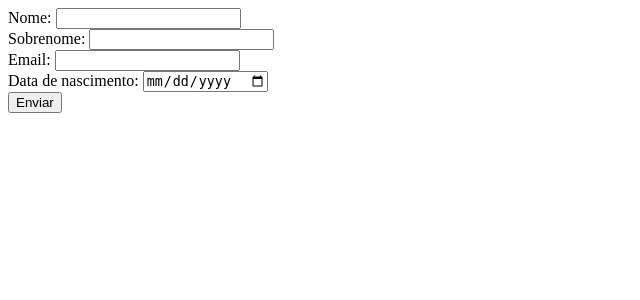
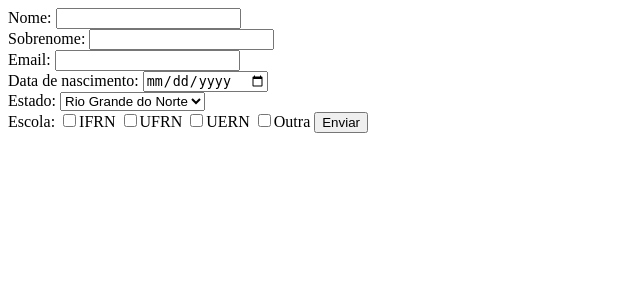
Before and after one commit to Ma-Luisa27/infoweb3m2026, a Flask app: page /dados in a window 1280 px wide. Shown: the top 300 px of the page, without its empty margins (0-640 px from the left). Run offline with Flask 3, Linux system fonts and the light colour scheme.

Commit message:
Atualização_16-04-26

```diff
--- a/app.py
+++ b/app.py
@@ -43,8 +43,19 @@ def recebedados():
     datanasc = request.form['datanasc']
     data_objeto = datetime.strptime(datanasc, "%Y-%m-%d")
     data_formatada = data_objeto.strftime("%d-%m-%Y")
+    estado = request.form['estado']
+    escola = request.form.getlist('escola')
     # info = request.args
-    return render_template('recebedados.html', nome=nome, sobrenome=sobrenome, email=email, data_formatada=data_formatada)
+    return render_template('recebedados.html', nome=nome, sobrenome=sobrenome, email=email, data_formatada=data_formatada, estado=estado, escola=escola)
+
+@app.route('/compras')
+def compras():
+    return render_template('compras.html')
+
+@app.route('/recebecompras', methods=['POST'])
+def recebecompras():
+    itens = request.form.getlist('item')
+    return render_template('lista.html', itens=itens)
 
 if __name__ == '__main__':
     app.run()
--- a/templates/dados.html
+++ b/templates/dados.html
@@ -5,6 +5,16 @@
             Sobrenome: <input type="text" name="sobrenome"><br>
             Email: <input type="email" name="email"><br>
             Data de nascimento: <input type="date" name="datanasc"><br>
+            Estado: <select name="estado">
+                <option value="RN">Rio Grande do Norte</option>
+                <option value="CE">Ceará</option>
+                <option value="PB">Paraíba</option>
+            </select><br>
+            Escola:
+            <input type="checkbox" name="escola" value="IFRN">IFRN
+            <input type="checkbox" name="escola" value="UFRN">UFRN
+            <input type="checkbox" name="escola" value="UERN">UERN
+            <input type="checkbox" name="escola" value="Outra">Outra
             <input type="submit" value="Enviar">
         </form>
     </body>
--- a/templates/recebedados.html
+++ b/templates/recebedados.html
@@ -4,6 +4,8 @@
             Olá {{nome}} {{sobrenome}}<br>
             Seu email: {{email}}<br>
             Sua data de nascimento é: {{data_formatada}}<br>
+            Seu estado é: {{estado}}<br>
+            Sua escola é: {{escola}}
         </p>
     </body>
 </html>
```
Also changed, not shown: templates/compras.html (added, +19 -0 lines), templates/lista.html (added, +11 -0 lines).
